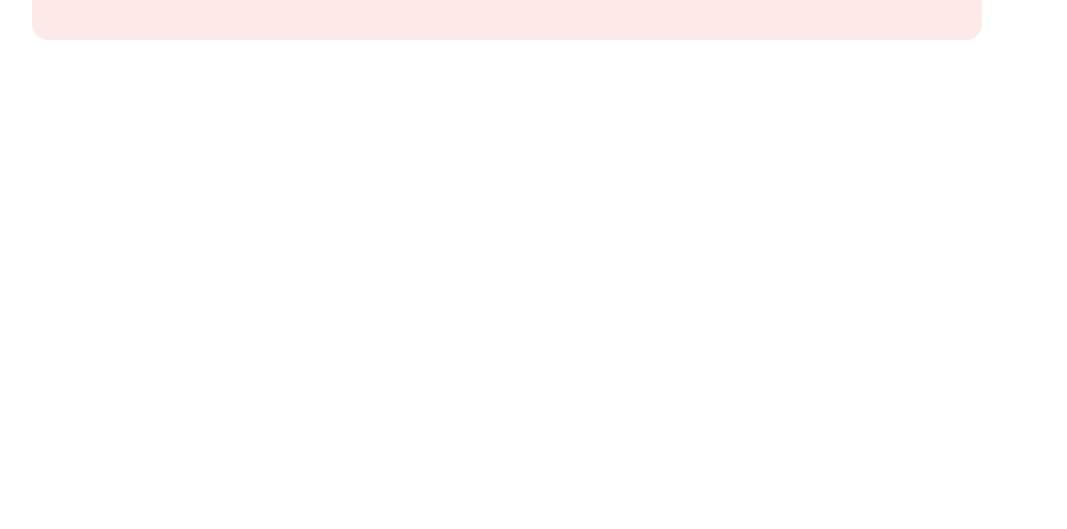
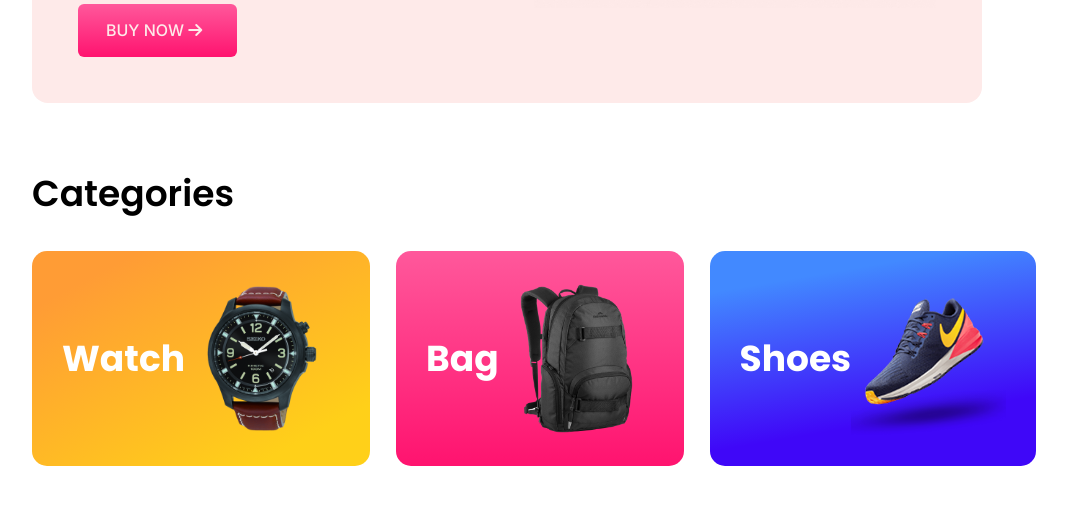
Before and after one commit to einadid/B12_c2_panda-commerce, a plain HTML site: page index.html in a window 1280 px wide. Shown: the part 640-1169 px from the top of the page, without its empty margins (133-1200 px from the left). Before the commit the page ends 800 px from the top, so only its background shows below. Drawn offline with Linux system fonts and the light colour scheme.

Commit message:
added Categories

```diff
--- a/index.html
+++ b/index.html
@@ -9,6 +9,13 @@
 
     <!-- font awesome cdn -->
     <link rel="stylesheet" href="https://cdnjs.cloudflare.com/ajax/libs/font-awesome/6.7.2/css/all.min.css" integrity="sha512-Evv84Mr4kqVGRNSgIGL/F/aIDqQb7xQ2vcrdIwxfjThSH8CSR7PBEakCr51Ck+w+/U6swU2Im1vVX0SVk9ABhg==" crossorigin="anonymous" referrerpolicy="no-referrer" />
+
+    <!-- font -->
+     <link rel="preconnect" href="https://fonts.googleapis.com">
+    <link rel="preconnect" href="https://fonts.gstatic.com" crossorigin>
+    <link href="https://fonts.googleapis.com/css2?family=Inter:ital,opsz,wght@0,14..32,100..900;1,14..32,100..900&family=Open+Sans:ital,wght@0,300..800;1,300..800&family=Poppins:ital,wght@0,100;0,200;0,300;0,400;0,500;0,600;0,700;0,800;0,900;1,100;1,200;1,300;1,400;1,500;1,600;1,700;1,800;1,900&family=Raleway:ital,wght@0,100..900;1,100..900&display=swap" rel="stylesheet">
+
+
 
 
 </head>
@@ -41,13 +48,13 @@
         <section class="banner container ">
             <div class="banner-1 ">
 
-            <h1>Mi LED TV 4A PRO 32</h1>
+            <h1 class="poppins">Mi LED TV 4A PRO 32</h1>
 
-            <P>Amet minim mollit non deserunt ullamco est sit aliqua dolor do amet sint. Velit officia consequat duis enim velit mollit. Exercitation veniam consequat sunt nostrud amet.</P>
+            <P class="inter">Amet minim mollit non deserunt ullamco est sit aliqua dolor do amet sint. Velit officia consequat duis enim velit mollit. Exercitation veniam consequat sunt nostrud amet.</P>
 
             <span>$1289</span> <br>
 
-            <button class="panda-batton">BUY NOW    <i class="fa-solid fa-arrow-right"></i></button>
+            <button class="inter panda-batton">BUY NOW    <i class="fa-solid fa-arrow-right"></i></button>
 
             </div>
 
@@ -55,6 +62,28 @@
                 <!-- <img width="402px" height= "378px" src="./assets/images/banner-images/tv.png" alt=""> -->
 
                 <img src="./assets/images/banner-images/tv.png" alt="">
+            </div>
+
+
+
+        </section>
+
+        <section class="categories container">
+            <h2 class="categories-title poppins">Categories</h2>
+
+            <div class="categories-items ">
+                <div class="catagories-card poppins catagories-card1">
+                    <h3>Watch</h3>
+                    <img src="./assets/images/categories/watch.png" alt="">
+                </div>
+                <div class="catagories-card poppins catagories-card2">
+                    <h3>Bag</h3>
+                    <img src="./assets/images/categories/bag.png" alt="">
+                </div>
+                <div class="catagories-card poppins catagories-card3">
+                    <h3>Shoes</h3>
+                    <img src="./assets/images/categories/shoes.png" alt="">
+                </div>
             </div>
 
 
--- a/style.css
+++ b/style.css
@@ -1,4 +1,21 @@
 /* common css */
+
+/* font */
+/* poppins */
+.poppins {
+    font-family: "Poppins", sans-serif;
+    font-optical-sizing: auto;
+    font-style: normal;
+}
+
+/* inter */
+.inter {
+  font-family: "Inter", sans-serif;
+  font-optical-sizing: auto;
+  font-style: normal;
+}
+
+
 
 /* container */
 .container{
@@ -76,17 +93,15 @@ nav{
     padding: 46px;
     border-radius: 16px;
 }
-
 .banner h1{
     color: rgb(31, 31, 31);
     font-size: 56px;
     font-weight: 700;
+    font-family: 'Poppins';
 }
-
 .banner1{
     margin: 68px 612px 68px 46px;
 }
-
 .banner p{
     color: rgb(78, 78, 78);
     font-size: 16px;
@@ -94,15 +109,72 @@ nav{
     max-width: 456px;
     max-height: 97px;
 }
-
 .banner span{
+    font-family: 'poppins';
     color: rgb(255, 19, 111);
     font-size: 41px;
     font-weight: 500;
     display: block;
     margin-bottom: 0%;
 }
+.banner button{
+    font-family: 'inter';
+}
 .banner img {
     width: 402px;
     height: 378px;
 }
+
+
+/* categories */
+.categories-title{
+    font-size: 36px;
+    font-weight: 600;
+}
+.categories-items{
+    display: flex;
+    gap: 26px;
+    width: 100%;
+}
+.catagories-card{
+    flex: 1;
+}
+.catagories-card1{
+    display: flex;
+    align-items: center;
+    justify-content: space-between;
+    background: linear-gradient(151.85deg, rgb(255, 156, 53) 14.537%,rgb(255, 208, 25) 84.486%);
+    padding: 30px;
+    border-radius: 15px;
+}
+.catagories-card1 h3{
+    font-size: 36px;
+    font-weight: bold;
+    color: white;
+}
+.catagories-card2{
+    display: flex;
+    align-items: center;
+    justify-content: space-between;
+    background: linear-gradient(180.00deg, rgb(255, 88, 155) -0.006%,rgb(255, 19, 111) 99.994%);
+    padding: 30px;
+    border-radius: 15px;
+}
+.catagories-card2 h3{
+    font-size: 36px;
+    font-weight: bold;
+    color: white;
+}
+.catagories-card3{
+    display: flex;
+    align-items: center;
+    justify-content: space-between;
+    background: linear-gradient(170.38deg, rgb(66, 137, 255) 15.416%,rgb(63, 7, 248) 74.29%);
+    padding: 30px;
+    border-radius: 15px;
+}
+.catagories-card3 h3{
+    font-size: 36px;
+    font-weight: bold ;
+    color: white;
+}
```
